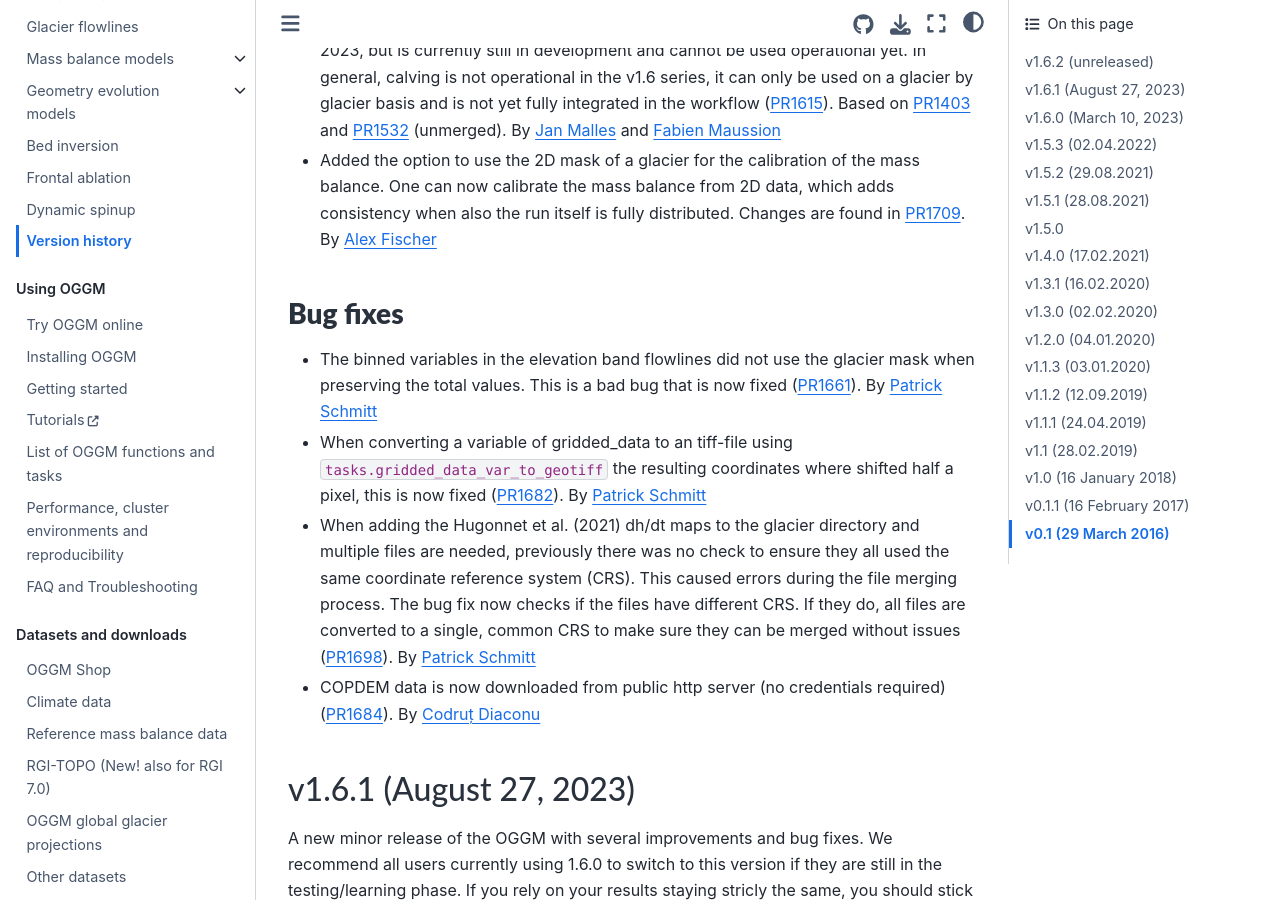
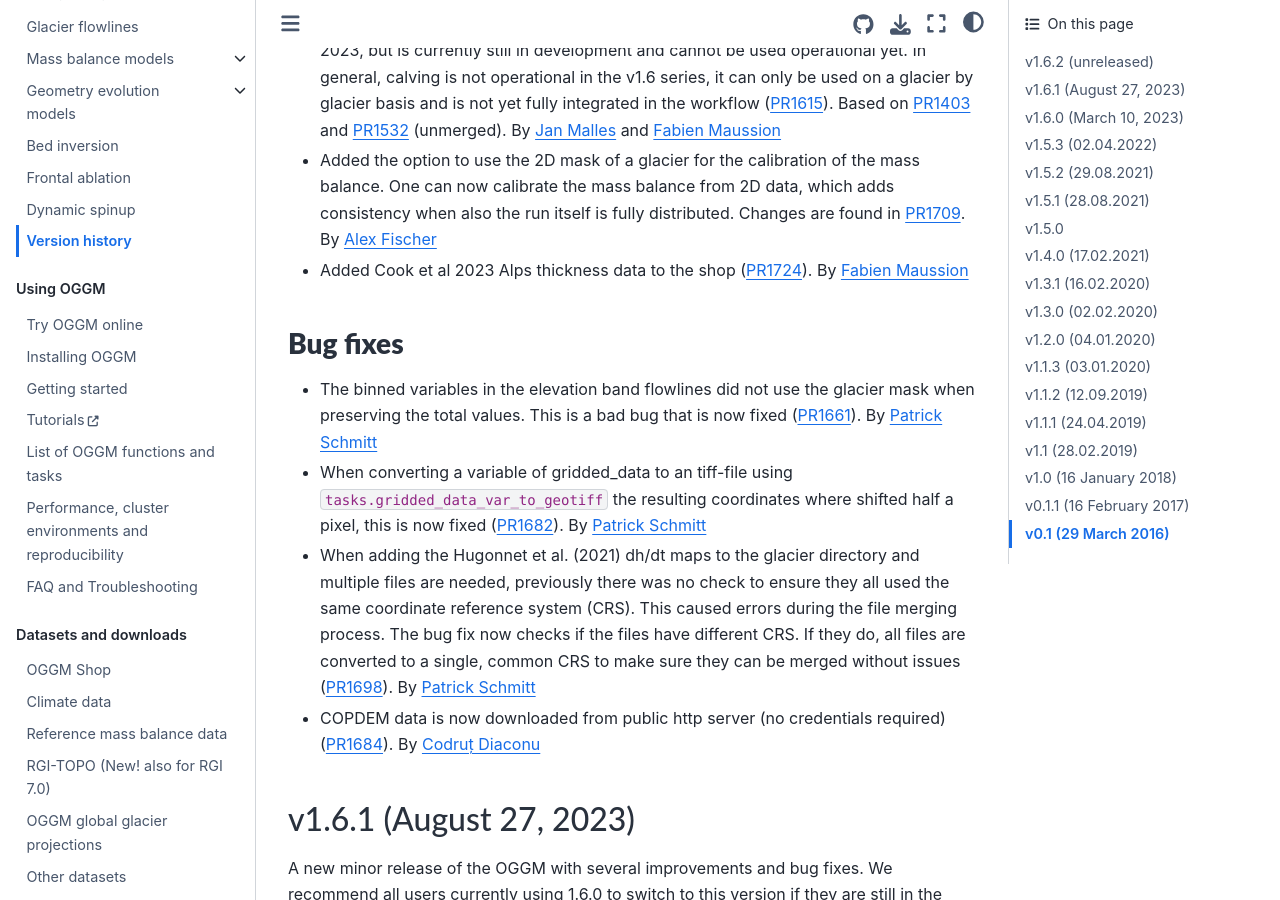
Before and after one commit to OGGM/oggm, a Sphinx documentation site: the page built from docs/whats-new.rst, in a window 1280 px wide and 900 px high, scrolled down 583 px. Built offline with Sphinx 7.4.7 and the Sphinx Book theme 1.1.4, drawn with Linux system fonts in a browser that asks for light colours; the version number could not be read and is left out.

Commit message:
Add whats new

```diff
--- a/docs/whats-new.rst
+++ b/docs/whats-new.rst
@@ -38,6 +38,9 @@ Enhancements
   adds consistency when also the run itself is fully distributed. Changes are
   found in :pull:`1709`.
   By `Alex Fischer <https://github.com/afisc>`_
+- Added Cook et al 2023 Alps thickness data to the shop (:pull:`1724`).
+  By `Fabien Maussion <https://github.com/fmaussion>`_
+
 
 Bug fixes
 ~~~~~~~~~
```
